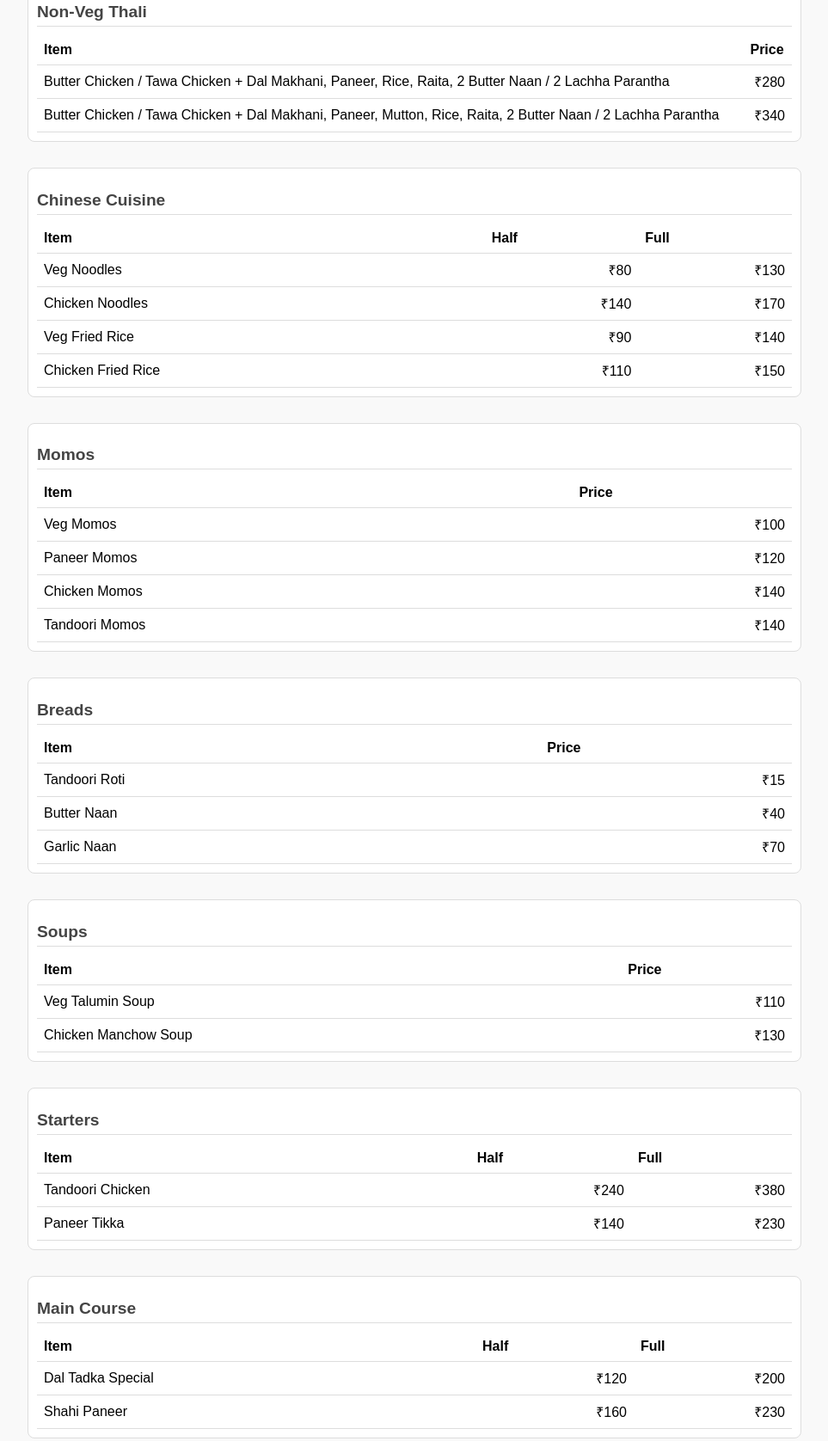
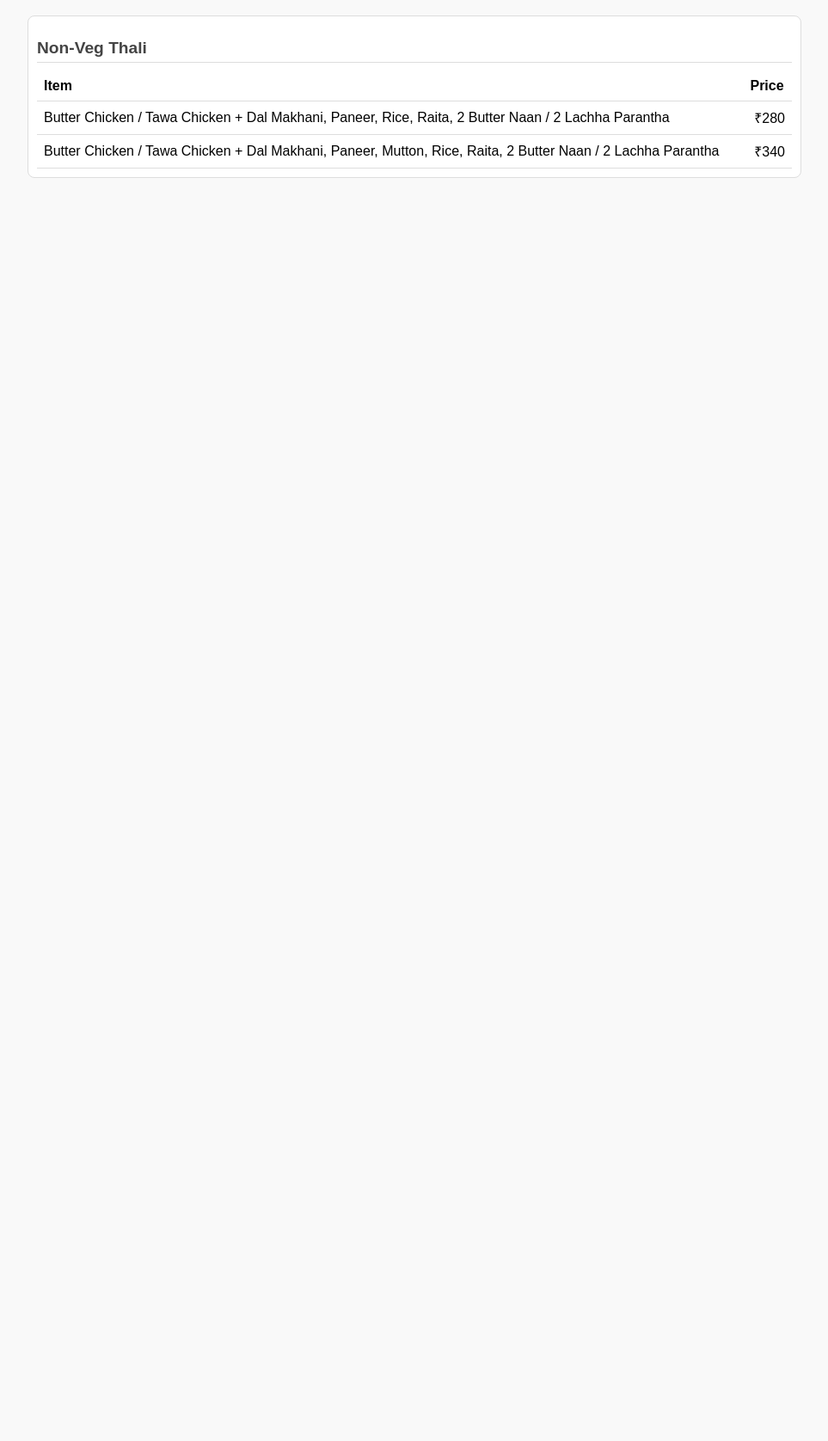
Before and after one commit to tandoorizest/zest_site, a plain HTML site: page menu1.html in a window 1280 px wide. Shown: the part 540-2216 px from the top of the page at 86% size, without its empty margins (158-1121 px from the left). After the commit the page ends 800 px from the top, so only its background shows below. Drawn offline with Linux system fonts and the light colour scheme.

Commit message:
Update menu1.html

```diff
--- a/menu1.html
+++ b/menu1.html
@@ -3,7 +3,7 @@
 <head>
     <meta charset="UTF-8">
     <meta name="viewport" content="width=device-width, initial-scale=1.0">
-    <title>Complete Restaurant Menu</title>
+    <title>Responsive Restaurant Menu</title>
     <style>
         body {
             font-family: Arial, sans-serif;
@@ -17,17 +17,20 @@
             color: #333;
         }
         .category-nav {
-            text-align: center;
+            display: flex;
+            flex-wrap: wrap;
+            justify-content: center;
+            gap: 10px;
             margin-bottom: 20px;
         }
         .category-nav a {
             text-decoration: none;
             color: #333;
-            margin: 0 10px;
             font-weight: bold;
-            padding: 5px 10px;
+            padding: 8px 12px;
             background-color: #f1f1f1;
             border-radius: 5px;
+            transition: background-color 0.3s ease;
         }
         .category-nav a:hover {
             background-color: #ddd;
@@ -58,11 +61,23 @@
         .price-col {
             text-align: right;
         }
+
+        /* Responsive adjustments */
+        @media (max-width: 600px) {
+            .category-nav a {
+                padding: 6px 10px;
+                font-size: 0.9em;
+            }
+            table th, table td {
+                padding: 6px;
+                font-size: 0.9em;
+            }
+        }
     </style>
 </head>
 <body>
 
-    <h1>Complete Restaurant Menu</h1>
+    <h1>Responsive Restaurant Menu</h1>
 
     <!-- Category Navigation -->
     <div class="category-nav">
@@ -126,150 +141,7 @@
         </table>
     </div>
 
-    <!-- Chinese Cuisine Section -->
-    <div id="chinese" class="menu-section">
-        <h2>Chinese Cuisine</h2>
-        <table>
-            <tr>
-                <th>Item</th>
-                <th>Half</th>
-                <th>Full</th>
-            </tr>
-            <tr>
-                <td>Veg Noodles</td>
-                <td class="price-col">₹80</td>
-                <td class="price-col">₹130</td>
-            </tr>
-            <tr>
-                <td>Chicken Noodles</td>
-                <td class="price-col">₹140</td>
-                <td class="price-col">₹170</td>
-            </tr>
-            <tr>
-                <td>Veg Fried Rice</td>
-                <td class="price-col">₹90</td>
-                <td class="price-col">₹140</td>
-            </tr>
-            <tr>
-                <td>Chicken Fried Rice</td>
-                <td class="price-col">₹110</td>
-                <td class="price-col">₹150</td>
-            </tr>
-        </table>
-    </div>
-
-    <!-- Momos Section -->
-    <div id="momos" class="menu-section">
-        <h2>Momos</h2>
-        <table>
-            <tr>
-                <th>Item</th>
-                <th>Price</th>
-            </tr>
-            <tr>
-                <td>Veg Momos</td>
-                <td class="price-col">₹100</td>
-            </tr>
-            <tr>
-                <td>Paneer Momos</td>
-                <td class="price-col">₹120</td>
-            </tr>
-            <tr>
-                <td>Chicken Momos</td>
-                <td class="price-col">₹140</td>
-            </tr>
-            <tr>
-                <td>Tandoori Momos</td>
-                <td class="price-col">₹140</td>
-            </tr>
-        </table>
-    </div>
-
-    <!-- Breads Section -->
-    <div id="breads" class="menu-section">
-        <h2>Breads</h2>
-        <table>
-            <tr>
-                <th>Item</th>
-                <th>Price</th>
-            </tr>
-            <tr>
-                <td>Tandoori Roti</td>
-                <td class="price-col">₹15</td>
-            </tr>
-            <tr>
-                <td>Butter Naan</td>
-                <td class="price-col">₹40</td>
-            </tr>
-            <tr>
-                <td>Garlic Naan</td>
-                <td class="price-col">₹70</td>
-            </tr>
-        </table>
-    </div>
-
-    <!-- Soups Section -->
-    <div id="soups" class="menu-section">
-        <h2>Soups</h2>
-        <table>
-            <tr>
-                <th>Item</th>
-                <th>Price</th>
-            </tr>
-            <tr>
-                <td>Veg Talumin Soup</td>
-                <td class="price-col">₹110</td>
-            </tr>
-            <tr>
-                <td>Chicken Manchow Soup</td>
-                <td class="price-col">₹130</td>
-            </tr>
-        </table>
-    </div>
-
-    <!-- Starters Section -->
-    <div id="starters" class="menu-section">
-        <h2>Starters</h2>
-        <table>
-            <tr>
-                <th>Item</th>
-                <th>Half</th>
-                <th>Full</th>
-            </tr>
-            <tr>
-                <td>Tandoori Chicken</td>
-                <td class="price-col">₹240</td>
-                <td class="price-col">₹380</td>
-            </tr>
-            <tr>
-                <td>Paneer Tikka</td>
-                <td class="price-col">₹140</td>
-                <td class="price-col">₹230</td>
-            </tr>
-        </table>
-    </div>
-
-    <!-- Main Course Section -->
-    <div id="main-course" class="menu-section">
-        <h2>Main Course</h2>
-        <table>
-            <tr>
-                <th>Item</th>
-                <th>Half</th>
-                <th>Full</th>
-            </tr>
-            <tr>
-                <td>Dal Tadka Special</td>
-                <td class="price-col">₹120</td>
-                <td class="price-col">₹200</td>
-            </tr>
-            <tr>
-                <td>Shahi Paneer</td>
-                <td class="price-col">₹160</td>
-                <td class="price-col">₹230</td>
-            </tr>
-        </table>
-    </div>
+    <!-- Additional Sections (e.g., Chinese, Momos, Breads, Soups, Starters, Main Course) -->
 
 </body>
 </html>
```
